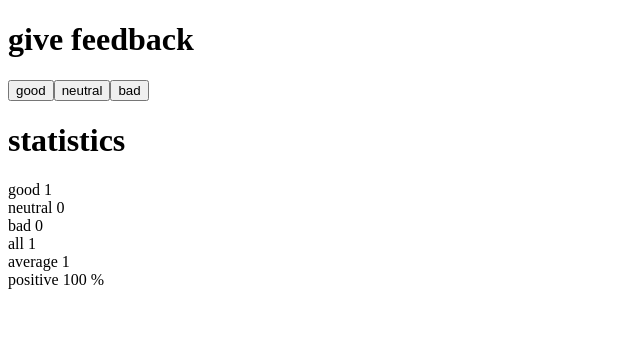
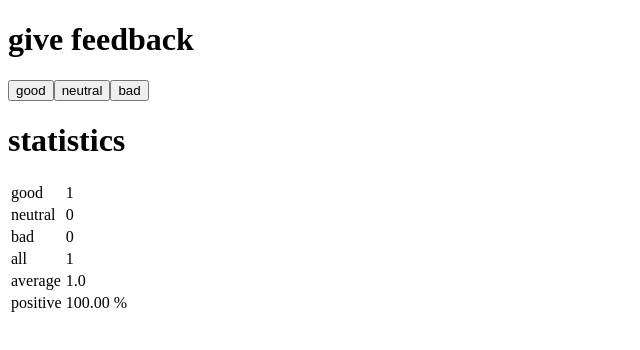
Before and after one commit to NenoPr/FullStackOpen-Submissions, a React (Vite) app in the folder part1/part1_new_app/: page / in a window 1280 px wide. Both pictures are taken after a click on the button "good". Shown: the top 350 px of the page, without its empty margins (0-640 px from the left). Built offline with nearby package versions, Linux system fonts and the light colour scheme.

Commit message:
Exercise 1.11

```diff
--- a/part1/part1_new_app/src/App.jsx
+++ b/part1/part1_new_app/src/App.jsx
@@ -8,20 +8,42 @@ const Statistics = (props) => {
   return (
     <>
       <h1>statistics</h1>
+      <table>
+        <tr>
           <StatisticsLine text={"good"} value={props.good} />
+        </tr>
+        <tr>
           <StatisticsLine text={"neutral"} value={props.neutral} />
+        </tr>
+        <tr>
           <StatisticsLine text={"bad"} value={props.bad} />
+        </tr>
+        <tr>
           <StatisticsLine text={"all"} value={props.all} />
+        </tr>
+        <tr>
           <StatisticsLine text={"average"} value={props.average} />
+        </tr>
+        <tr>
           <StatisticsLine text={"positive"} value={props.positive} />
+        </tr>
+      </table>
     </>
   );
 };
 
 const StatisticsLine = (props) => (
-  <div>
-    {props.text} {props.value} {props.text === "positive" ? " %" : ""}
-  </div>
+  <>
+    <td>{props.text}</td>
+    <td>
+      {props.text === "average"
+        ? props.value.toFixed(1)
+        : props.text === "positive"
+          ? props.value.toFixed(2)
+          : props.value}
+      {props.text === "positive" ? " %" : ""}
+    </td>
+  </>
 );
 
 const App = () => {
```
Lines whose indentation alone changed are shown as unchanged.
